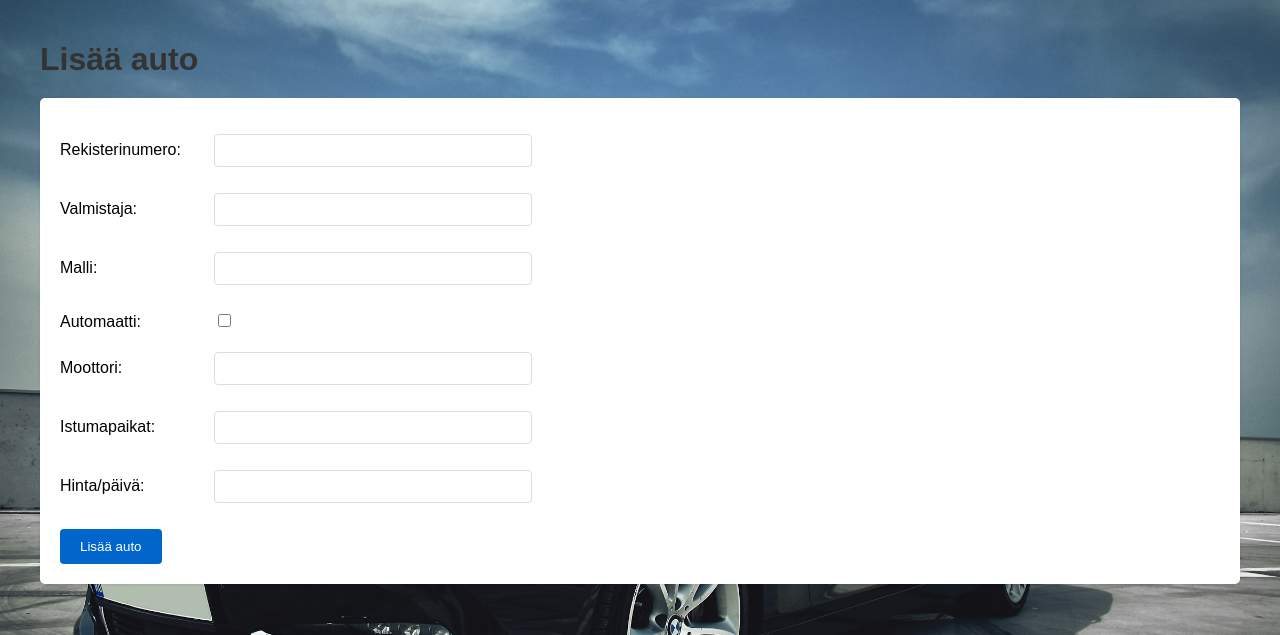
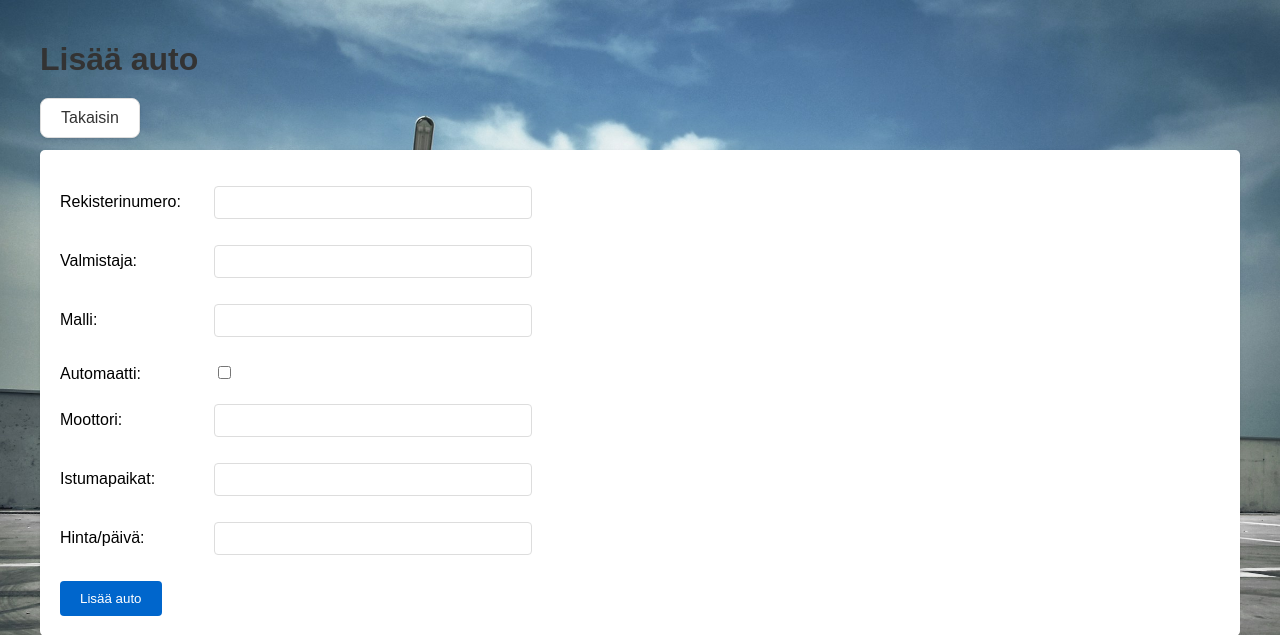
Before and after one commit to amonajen/autonvuokraus, a PHP site: page /php/lisaa_auto.php in a window 1280 px wide. Shown: the top 635 px of the page. Run offline with PHP 8.4, Linux system fonts and the light colour scheme.

Commit message:
Lisää Takaisin-painike

```diff
--- a/css/style.css
+++ b/css/style.css
@@ -108,6 +108,26 @@ input[type="submit"]:hover {
     background-color: #0052a3;
 }
 
+.back-button {
+    display: inline-block;
+    margin-bottom: 12px;
+    padding: 10px 20px;
+    background-color: white;
+    color: #333;
+    border: 1px solid #ddd;
+    border-radius: 8px;
+    box-shadow: 0 1px 3px rgba(0,0,0,0.1);
+}
+
+.back-button:hover {
+    background-color: #f8f8f8;
+    text-decoration: none;
+}
+
+.back-button + table {
+    margin-top: 0;
+}
+
 /* Responsiivisuus */
 @media (max-width: 768px) {
     body {
--- a/index.php
+++ b/index.php
@@ -4,7 +4,7 @@
     <meta charset="UTF-8">
     <meta name="viewport" content="width=device-width, initial-scale=1">
     <title>Autonvuokraus</title>
-    <link rel="stylesheet" href="css/style.css">
+    <link rel="stylesheet" href="css/style.css?v=<?= filemtime(__DIR__ . '/css/style.css') ?>">
 </head>
 <body>
     <main class="content-container">
--- a/php/katsele_asiakkaita.php
+++ b/php/katsele_asiakkaita.php
@@ -9,10 +9,11 @@ $tulos = mysqli_query($yhteys, $sql);
 <head>
     <meta charset="UTF-8">
     <title>Asiakkaat</title>
-    <link rel="stylesheet" href="../css/style.css">
+    <link rel="stylesheet" href="../css/style.css?v=<?= filemtime(__DIR__ . '/../css/style.css') ?>">
 </head>
 <body>
     <h1>Asiakkaat</h1>
+    <a class="back-button" href="../index.php">Takaisin</a>
     <table>
         <tr>
             <th>Nimi</th>
--- a/php/katsele_autoja.php
+++ b/php/katsele_autoja.php
@@ -9,10 +9,11 @@ $tulos = mysqli_query($yhteys, $sql);
 <head>
     <meta charset="UTF-8">
     <title>Autot</title>
-    <link rel="stylesheet" href="../css/style.css">
+    <link rel="stylesheet" href="../css/style.css?v=<?= filemtime(__DIR__ . '/../css/style.css') ?>">
 </head>
 <body>
     <h1>Autot</h1>
+    <a class="back-button" href="../index.php">Takaisin</a>
     <table>
         <tr>
             <th>Kuva</th>
--- a/php/katsele_vuokrauksia.php
+++ b/php/katsele_vuokrauksia.php
@@ -15,10 +15,11 @@ $tulos = mysqli_query($yhteys, $sql);
 <head>
     <meta charset="UTF-8">
     <title>Vuokraukset</title>
-    <link rel="stylesheet" href="../css/style.css">
+    <link rel="stylesheet" href="../css/style.css?v=<?= filemtime(__DIR__ . '/../css/style.css') ?>">
 </head>
 <body>
     <h1>Vuokraukset</h1>
+    <a class="back-button" href="../index.php">Takaisin</a>
     <table>
         <tr>
             <th>Asiakas</th>
--- a/php/lisaa_asiakas.php
+++ b/php/lisaa_asiakas.php
@@ -59,10 +59,11 @@ if ($_SERVER["REQUEST_METHOD"] == "POST") {
 <head>
     <meta charset="UTF-8">
     <title>Lisää asiakas</title>
-    <link rel="stylesheet" href="../css/style.css">
+    <link rel="stylesheet" href="../css/style.css?v=<?= filemtime(__DIR__ . '/../css/style.css') ?>">
 </head>
 <body>
     <h1>Lisää asiakas</h1>
+    <a class="back-button" href="../index.php">Takaisin</a>
 
     <?php if ($virhe != '') { ?><p class="viesti virhe"><?= htmlspecialchars($virhe) ?></p><?php } ?>
     <?php if ($viesti != '') { ?><p class="viesti"><?= htmlspecialchars($viesti) ?></p><?php } ?>
--- a/php/lisaa_auto.php
+++ b/php/lisaa_auto.php
@@ -78,10 +78,11 @@ if ($_SERVER["REQUEST_METHOD"] == "POST") {
 <head>
     <meta charset="UTF-8">
     <title>Lisää auto</title>
-    <link rel="stylesheet" href="../css/style.css">
+    <link rel="stylesheet" href="../css/style.css?v=<?= filemtime(__DIR__ . '/../css/style.css') ?>">
 </head>
 <body>
     <h1>Lisää auto</h1>
+    <a class="back-button" href="../index.php">Takaisin</a>
 
     <?php if ($virhe != '') { ?><p class="viesti virhe"><?= htmlspecialchars($virhe) ?></p><?php } ?>
     <?php if ($viesti != '') { ?><p class="viesti"><?= htmlspecialchars($viesti) ?></p><?php } ?>
--- a/php/lisaa_vuokraus.php
+++ b/php/lisaa_vuokraus.php
@@ -75,10 +75,11 @@ $autot = mysqli_query($yhteys, "SELECT id, valmistaja, malli FROM auto WHERE onk
 <head>
     <meta charset="UTF-8">
     <title>Lisää vuokraus</title>
-    <link rel="stylesheet" href="../css/style.css">
+    <link rel="stylesheet" href="../css/style.css?v=<?= filemtime(__DIR__ . '/../css/style.css') ?>">
 </head>
 <body>
     <h1>Lisää vuokraus</h1>
+    <a class="back-button" href="../index.php">Takaisin</a>
 
     <?php if ($virhe != '') { ?><p class="viesti virhe"><?= htmlspecialchars($virhe) ?></p><?php } ?>
     <?php if ($viesti != '') { ?><p class="viesti"><?= htmlspecialchars($viesti) ?></p><?php } ?>
--- a/php/palauta_auto.php
+++ b/php/palauta_auto.php
@@ -62,10 +62,11 @@ $tulos = mysqli_query($yhteys, $sql);
 <head>
     <meta charset="UTF-8">
     <title>Palauta auto</title>
-    <link rel="stylesheet" href="../css/style.css">
+    <link rel="stylesheet" href="../css/style.css?v=<?= filemtime(__DIR__ . '/../css/style.css') ?>">
 </head>
 <body>
     <h1>Palauta auto</h1>
+    <a class="back-button" href="../index.php">Takaisin</a>
 
     <?php if ($virhe != '') { ?><p class="viesti virhe"><?= htmlspecialchars($virhe) ?></p><?php } ?>
     <?php if ($viesti != '') { ?><p class="viesti"><?= htmlspecialchars($viesti) ?></p><?php } ?>
--- a/php/poista_asiakas.php
+++ b/php/poista_asiakas.php
@@ -52,10 +52,11 @@ $tulos = mysqli_query($yhteys, "SELECT id, etunimi, sukunimi FROM asiakas");
 <head>
     <meta charset="UTF-8">
     <title>Poista asiakas</title>
-    <link rel="stylesheet" href="../css/style.css">
+    <link rel="stylesheet" href="../css/style.css?v=<?= filemtime(__DIR__ . '/../css/style.css') ?>">
 </head>
 <body>
     <h1>Poista asiakas</h1>
+    <a class="back-button" href="../index.php">Takaisin</a>
 
     <?php if ($virhe != '') { ?><p class="viesti virhe"><?= htmlspecialchars($virhe) ?></p><?php } ?>
     <?php if ($viesti != '') { ?><p class="viesti"><?= htmlspecialchars($viesti) ?></p><?php } ?>
--- a/php/poista_auto.php
+++ b/php/poista_auto.php
@@ -52,10 +52,11 @@ $tulos = mysqli_query($yhteys, "SELECT id, rekno, valmistaja, malli FROM auto");
 <head>
     <meta charset="UTF-8">
     <title>Poista auto</title>
-    <link rel="stylesheet" href="../css/style.css">
+    <link rel="stylesheet" href="../css/style.css?v=<?= filemtime(__DIR__ . '/../css/style.css') ?>">
 </head>
 <body>
     <h1>Poista auto</h1>
+    <a class="back-button" href="../index.php">Takaisin</a>
 
     <?php if ($virhe != '') { ?><p class="viesti virhe"><?= htmlspecialchars($virhe) ?></p><?php } ?>
     <?php if ($viesti != '') { ?><p class="viesti"><?= htmlspecialchars($viesti) ?></p><?php } ?>
--- a/php/poista_vuokraus.php
+++ b/php/poista_vuokraus.php
@@ -70,10 +70,11 @@ $tulos = mysqli_query($yhteys, $sql);
 <head>
     <meta charset="UTF-8">
     <title>Poista vuokraus</title>
-    <link rel="stylesheet" href="../css/style.css">
+    <link rel="stylesheet" href="../css/style.css?v=<?= filemtime(__DIR__ . '/../css/style.css') ?>">
 </head>
 <body>
     <h1>Poista vuokraus</h1>
+    <a class="back-button" href="../index.php">Takaisin</a>
 
     <?php if ($virhe != '') { ?><p class="viesti virhe"><?= htmlspecialchars($virhe) ?></p><?php } ?>
     <?php if ($viesti != '') { ?><p class="viesti"><?= htmlspecialchars($viesti) ?></p><?php } ?>
```
